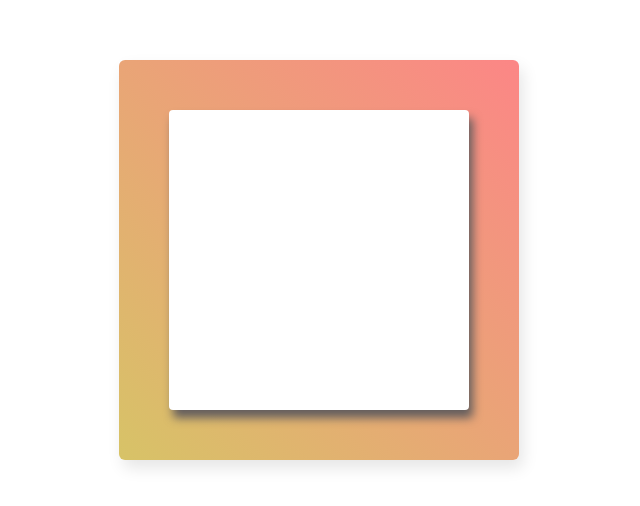
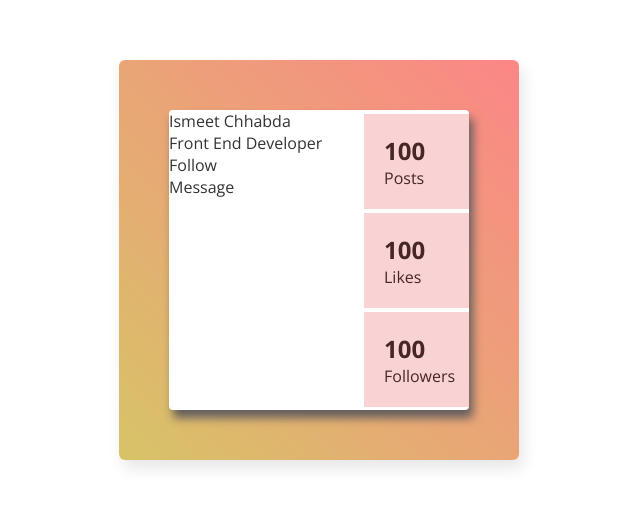
Before and after one commit to ismeet010/100DaysCSS, a plain HTML site: page DAY-6/index.html in a window 1280 px wide. Shown: the part 140-646 px from the top of the page, without its empty margins (321-961 px from the left). Drawn offline with nearby package versions, Linux system fonts and the light colour scheme.

Commit message:
added right column
likes, posts and followers

```diff
--- a/DAY-6/index.html
+++ b/DAY-6/index.html
@@ -10,6 +10,35 @@
 <body>
     <div class="frame">
         <div class="card">
+            <div class="left">
+                <div class="image"></div>
+                <div class="name">
+                    <div class="name1">Ismeet Chhabda</div>
+                    <div class="desig">Front End Developer</div>
+                </div>
+                <div class="block">
+                    <div class="button">Follow</div>
+                    <div class="button">Message</div>
+                </div>
+
+            </div>
+            <div class="right">
+                <div class="block">
+                    <div class="num">100</div>
+                    <div>Posts</div>
+                </div>
+
+                <div class="block">
+                    <div class="num">100</div>
+                    <div>Likes</div>
+                </div>
+
+                <div class="block">
+                    <div class="num">100</div>
+                    <div>Followers</div>
+                </div>
+
+            </div>
 
         </div>
       </div>
--- a/DAY-6/style.css
+++ b/DAY-6/style.css
@@ -31,3 +31,35 @@
     box-shadow: 4px 8px 10px 0 rgb(100, 94, 94);
 
   }
+
+  .left{
+    position: absolute;
+    float: left;
+    width: 65%;
+    display: block;
+    align-items: stretch;
+
+  }
+  .right{
+    float: right;
+    width: 35%;
+    display:block;
+    color: rgb(70, 38, 38);
+  }
+  .right .block{
+
+    background-color: rgb(249, 211, 211);
+    height: 20%;
+    padding:20px;
+    margin-block: 4px;
+    }
+
+  .block:hover
+  {
+    background-color: rgb(210, 170, 170);
+  }
+
+  .num{
+    font-size: x-large;
+    font-weight: 600;
+  }
```
